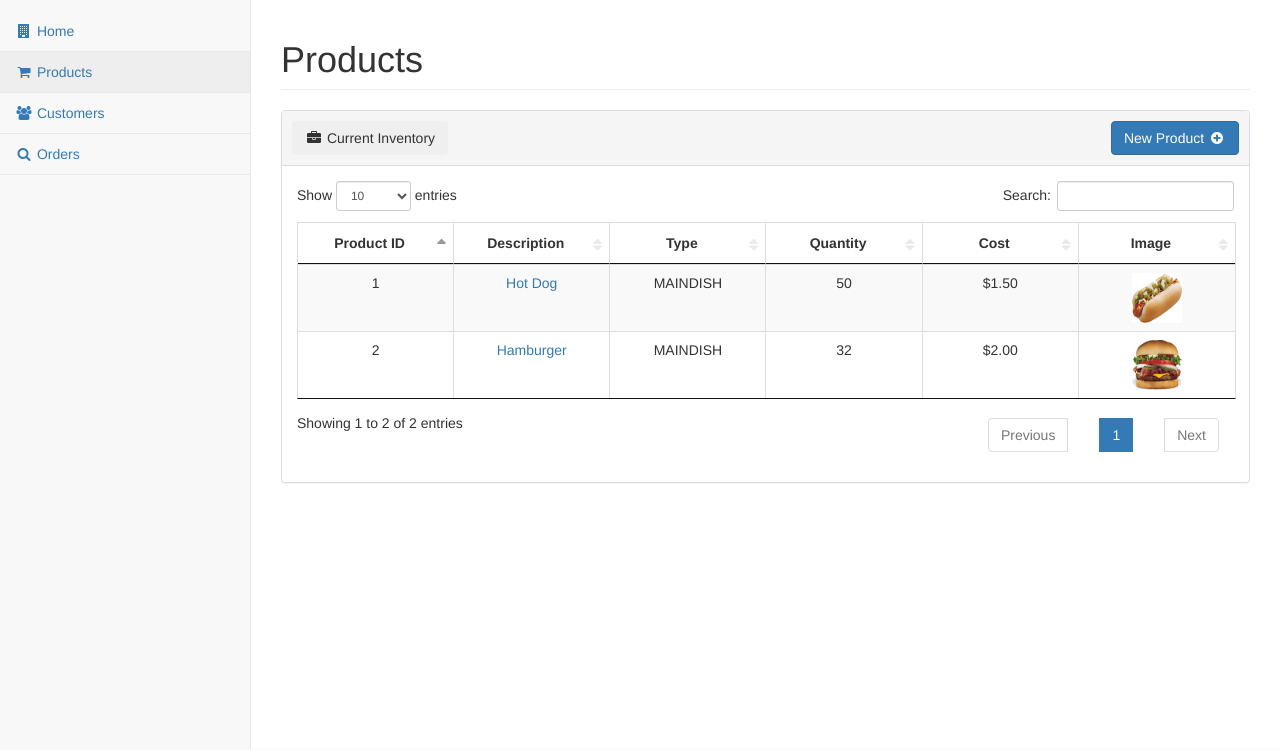
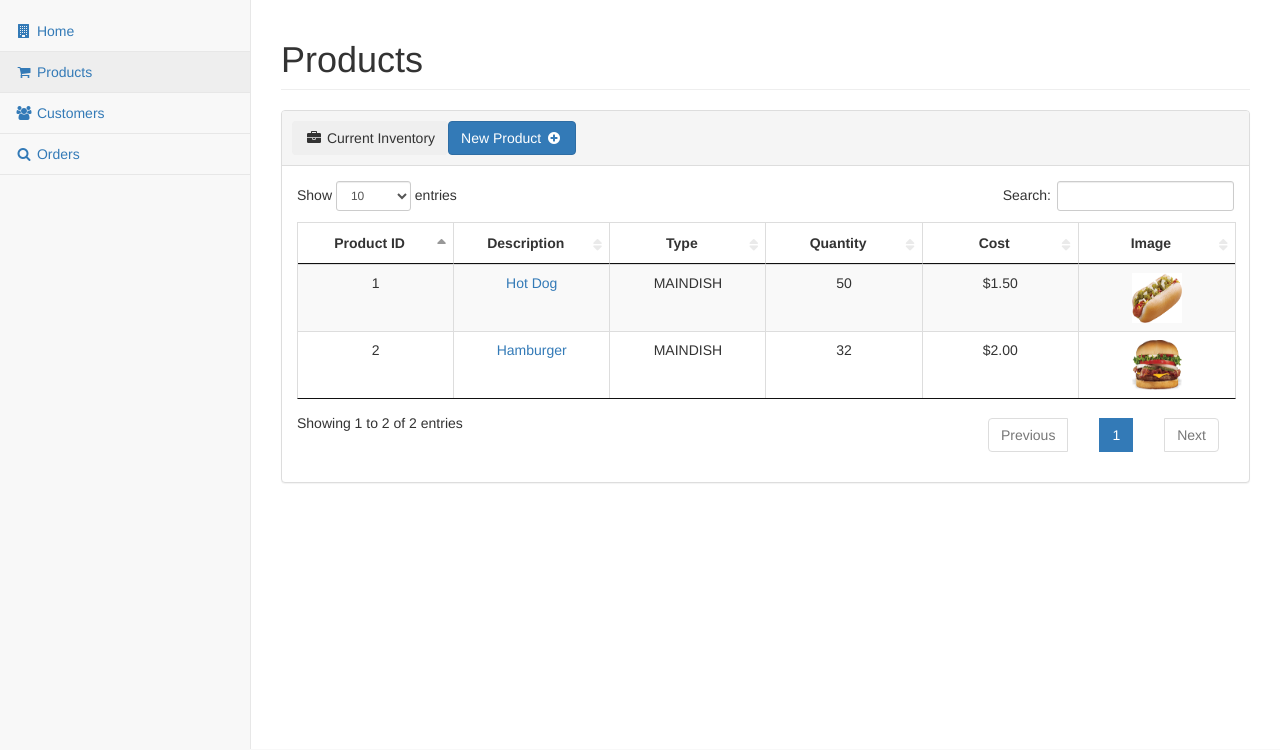
Before and after one commit to CetaneChris/CSE3330, a PHP site: page /pages/products.php in a window 1280 px wide. Shown: the part 50-800 px from the top of the page. Run offline with PHP 8.4, Linux system fonts and the light colour scheme; data comes from the database, SQL or seed files in the repository; data that the repository does not hold is empty.

Commit message:
Formatting

```diff
--- a/pages/products.php
+++ b/pages/products.php
@@ -13,7 +13,7 @@
             <div class="panel panel-default">
                 <div style="height: 55px;padding:10px" class="panel-heading">
                     <button class="btn btn-secondary pull-left"><i class="fa fa-briefcase fa-fw"></i> Current Inventory</button>
-                    <a class="btn btn-primary pull-right" role="button" href="/pages/newProduct.php">New Product <span class="fa fa-plus-circle fa-fw"></span></a>
+                    <a class="btn btn-primary" role="button" href="/pages/newProduct.php">New Product <span class="fa fa-plus-circle fa-fw"></span></a>
                 </div>
                 <div class="panel-body">
                     <table id="products" class="table table-striped table-bordered"><?php
```
